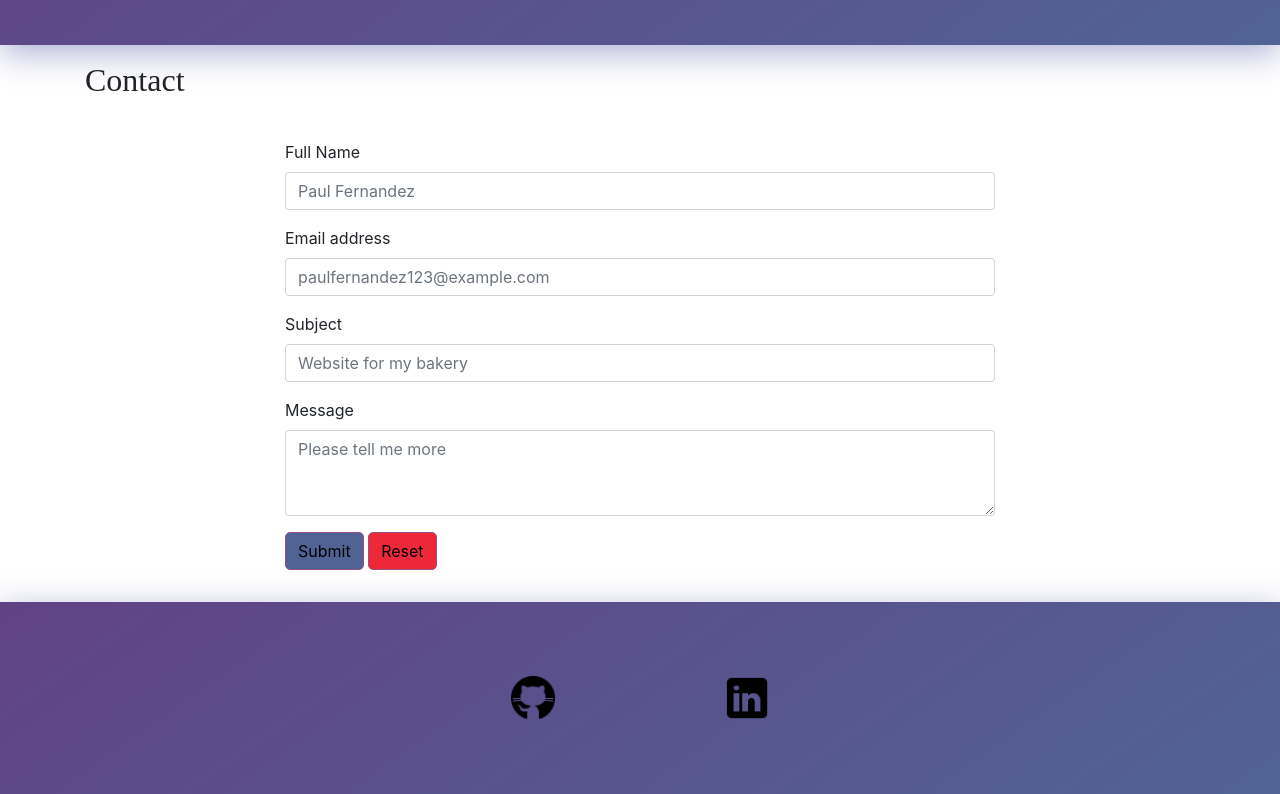
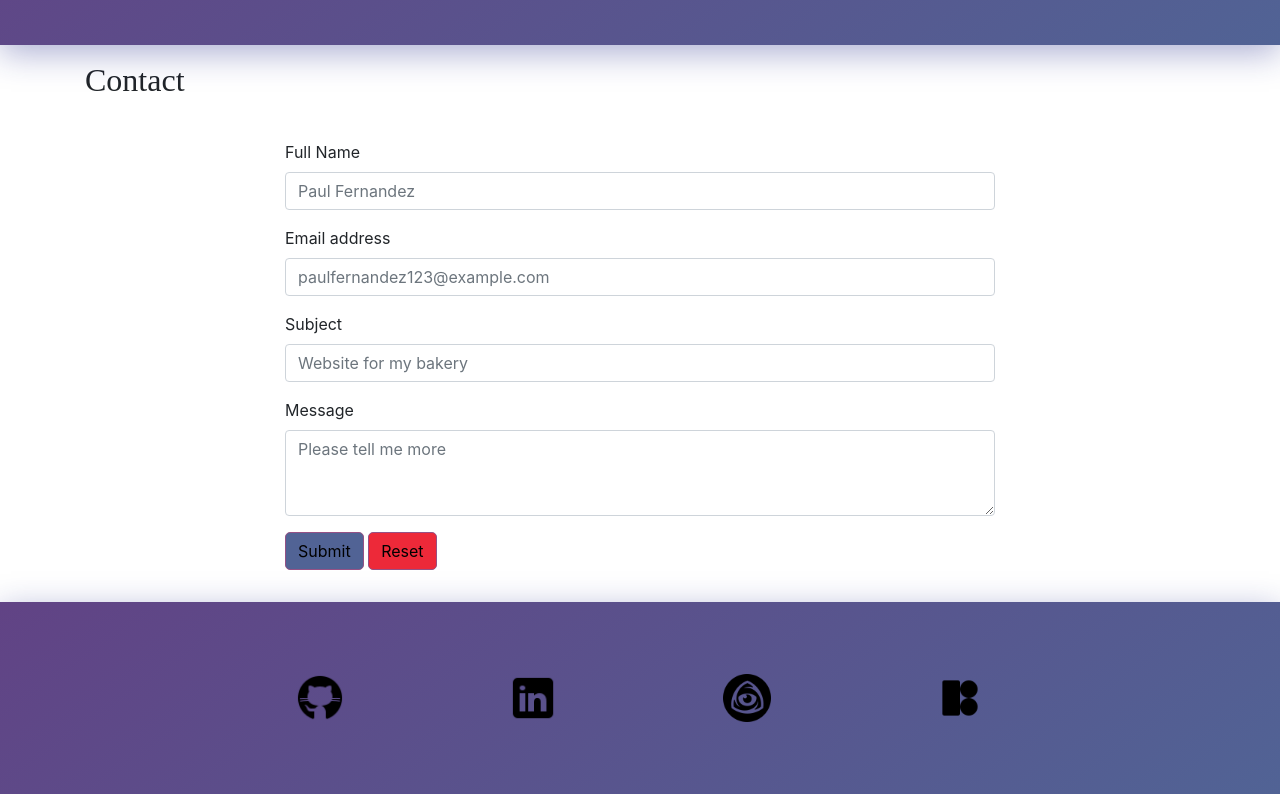
Before and after one commit to robert-inez/my-pwp-robert-inez, a plain HTML site: page public_html/documentation/index.html in a window 1280 px wide. Shown: the part 2928-3722 px from the top of the page. Drawn offline with nearby package versions, Linux system fonts and the light colour scheme; a web font is replaced by a local one.

Commit message:
added icons to credit sites used

```diff
--- a/public_html/documentation/index.html
+++ b/public_html/documentation/index.html
@@ -256,6 +256,7 @@
 		</div>
 	</div>
 </section>
+
 <footer>
 	<div class="pagebreak py-md-5">
 		<div class="container-fluid">
@@ -269,14 +270,22 @@
 					<a href="https://www.linkedin.com/in/robert-inez-972983139/">
 						<img class="img-responsive icon" src="./img/icons/icons8-linkedin-50.png">
 					</a>
-
+				</div>
+				<div class="col-md-2 py-sm-4">
+					<a href="https://www.iconfinder.com/">
+						<img class="img-responsive icon" src="./img/icons/iconfinder.png">
+					</a>
+				</div>
+				<div class="col-md-2 py-sm-4">
+					<a href="https://icons8.com/">
+						<img class="img-responsive icon" src="./img/icons/icons8.png">
+					</a>
 				</div>
 			</div>
 		</div>
 	</div>
 </footer>
-<!--Include these links in footer https://icons8.com/ -->
-<!--https://www.iconfinder.com/icons/1174949/js_react_js_logo_react_react_native_icon-->
+
 <!-- Option 1: jQuery and Bootstrap Bundle (includes Popper) -->
 <script src="https://code.jquery.com/jquery-3.5.1.js" integrity="sha256-QWo7LDvxbWT2tbbQ97B53yJnYU3WhH/C8ycbRAkjPDc=" crossorigin="anonymous"></script>
 <script src="https://cdn.jsdelivr.net/npm/bootstrap@4.6.0/dist/js/bootstrap.bundle.min.js" integrity="sha384-Piv4xVNRyMGpqkS2by6br4gNJ7DXjqk09RmUpJ8jgGtD7zP9yug3goQfGII0yAns" crossorigin="anonymous"></script>
```
Also changed, not shown: public_html/documentation/img/icons/iconfinder.png (added), public_html/documentation/img/icons/icons8.png (added).
